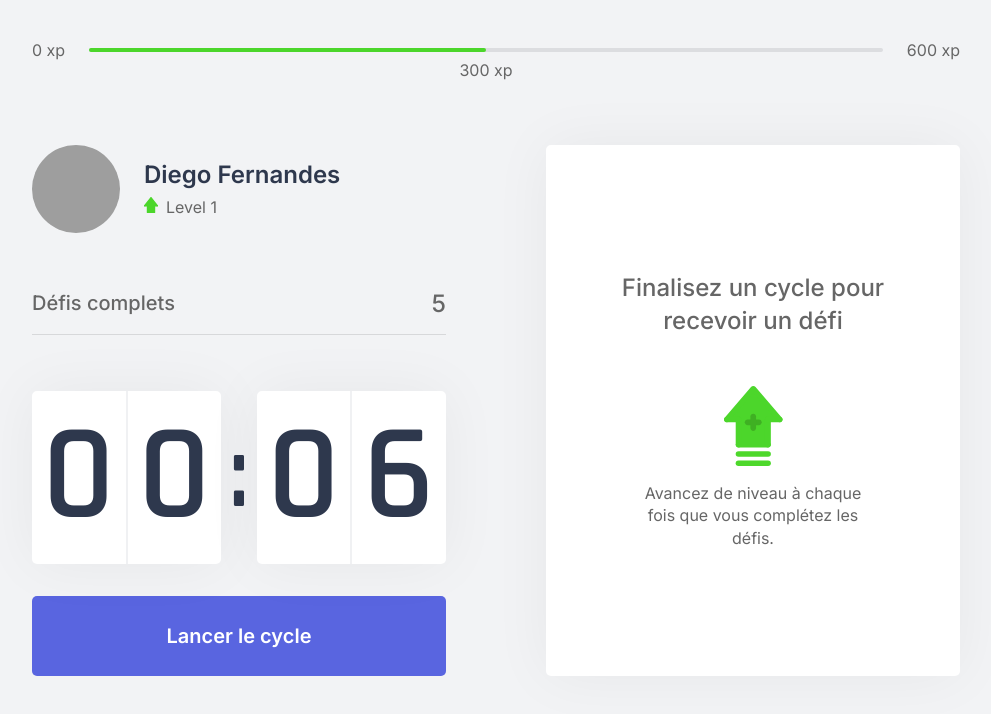
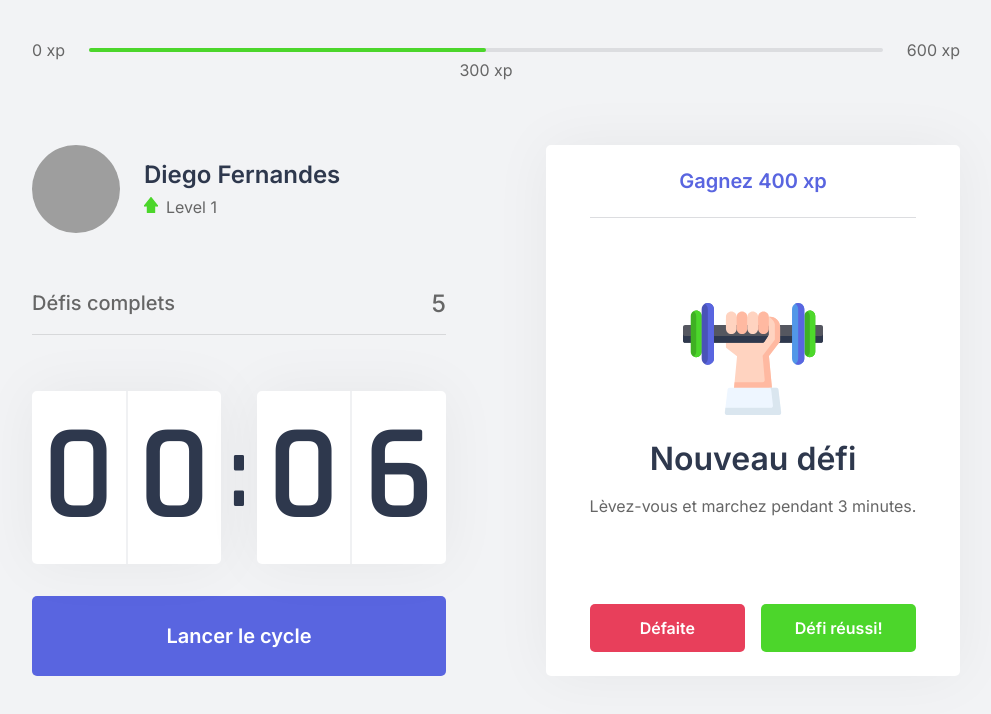
Before and after one commit to mitaksim1/move.it-mitaksim, a Next.js app: page / in a window 1280 px wide. Shown: the top 714 px of the page, without its empty margins (144-1135 px from the left). Built offline with nearby package versions, Linux system fonts and the light colour scheme; grey boxes are pictures that could not be loaded.

Commit message:
Création de la condition pour affichage du composant ChallengeBox si le challenge est actif + ses styles CSS

```diff
--- a/src/components/ChallengeBox.tsx
+++ b/src/components/ChallengeBox.tsx
@@ -2,15 +2,43 @@
 
 // Après la création de ce composant, l'appeler dans index.tsx
 export function ChallengeBox() {
+    // Initialization d'une variable juste pour pouvoir visualizer le résultat html/JSX de la page dans le cas il y a un défi actif. Voir en bas la condition créée dans le retour de la fonction
+    const hasActiveChallenge = true;
+
     return (
         <div className={styles.challengeBoxContainer}>
-            <div className={styles.challengeNotActive}>
+            { hasActiveChallenge ? (
+                <div className={styles.challengeActive}>
+                    <header>Gagnez 400 xp</header>
+                    <main>
+                        <img src="icons/body.svg" alt=""/>
+                        <strong>Nouveau défi</strong>
+                        <p>Lèvez-vous et marchez pendant 3 minutes.</p>
+                    </main>
+                    <footer>
+                        <button
+                            type="button"
+                            className={styles.challengeFailedButton}
+                        >Défaite
+
+                        </button>
+                        <button
+                            type="button"
+                            className={styles.challengeSucceededButton}
+                        >Défi réussi!
+
+                        </button>
+                    </footer>
+                </div>
+            ) : (
+                <div className={styles.challengeNotActive}>
                 <strong>Finalisez un cycle pour recevoir un défi</strong>
                 <p>
                     <img src="icons/level-up.svg" alt="Level up"/>
                     Avancez de niveau à chaque fois que vous complétez les défis.
                 </p>
             </div>
+            )}
         </div>
     );
 }
--- a/src/styles/components/ChallengeBox.module.css
+++ b/src/styles/components/ChallengeBox.module.css
@@ -42,3 +42,83 @@
 .challengeNotActive p img {
     margin-bottom: 1rem;
 }
+
+/* Buttons */
+
+.challengeActive {
+    height: 100%;
+    display: flex;
+    flex-direction: column;
+}
+
+/* Texte : Gagnez 400 xp*/
+.challengeActive header {
+    color: var(--blue);
+    font-weight: 600;
+    font-size: 1.25rem;
+    /* Haut Côtés Bas*/
+    padding: 0 2rem 1.5rem;
+    border-bottom: 1px solid var(--gray-line);
+}
+
+/* Partie du milieu qui contient l'image + texte*/
+.challengeActive main {
+    /* On veut utiliser l'hauteur maximum*/
+    flex: 1;
+    display: flex;
+    flex-direction: column;
+    align-items: center;
+    justify-content: center;
+}
+
+/* Texte : Nouveau défi */
+.challengeActive main strong {
+    font-size: 2rem;
+    font-weight: 600;
+    color: var(--title);
+    margin: 1.5rem 0 1rem;
+}
+
+/* Espace entre le teste de strong et le texte de p */
+.challengeActive main p {
+    line-height: 1.5;
+}
+
+/* Le bloc où il y a les deux boutons */
+.challengeActive footer {
+    display: grid;
+    /* On veut deux colonnes avec la même taille */
+    grid-template-columns: 1fr 1fr;
+    /* gap: espace entre les grids */
+    gap: 1rem;
+}
+
+/* Contenu des boutons du footer */
+.challengeActive footer button {
+    height: 3rem;
+    display: flex;
+    align-items: center;
+    justify-content: center;
+    border: 0;
+    border-radius: 5px;
+    color: var(--white);
+    font-size: 1rem;
+    font-weight: 600;
+    /* transition en rapport avec le hover plus en bas*/
+    transition: filter 0.2s;
+}
+
+/* Bouton défaite */
+.challengeActive footer button.challengeFailedButton {
+    background: var(--red);
+}
+
+/* Bouton Défi réussi */
+.challengeActive footer button.challengeSucceededButton {
+    background: var(--green);
+}
+
+/* hover sur les boutons utilisant filter */
+.challengeActive footer button:hover {
+    filter: brightness(0.9);
+}
```
